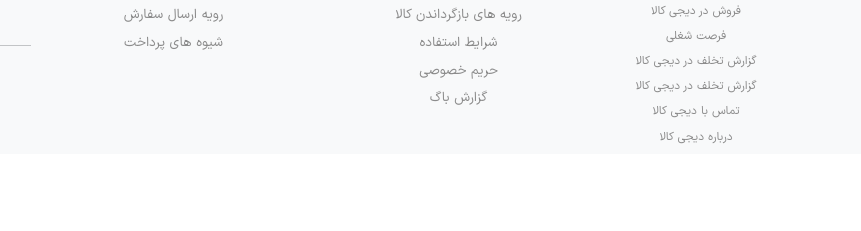
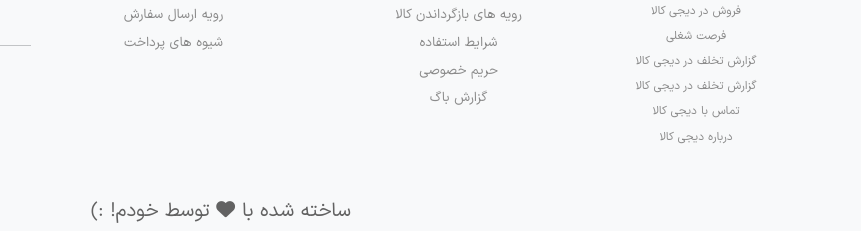
Before and after one commit to Yasinsa386/digikala, a plain HTML site: page index.html in a window 1280 px wide. Shown: the part 4421-4652 px from the top of the page, 419-1280 px from the left. Before the commit the page ends 4575 px from the top, so only its background shows below. Drawn offline with nearby package versions, Linux system fonts and the light colour scheme.

Commit message:
add creator name

```diff
--- a/index.html
+++ b/index.html
@@ -1,5 +1,6 @@
 <!DOCTYPE html>
 <html lang="en">
+
 <head>
   <meta charset="UTF-8" />
   <meta name="viewport" content="width=device-width, initial-scale=1.0" />
@@ -1911,6 +1912,11 @@
           </div>
         </div>
       </div>
+      <div class="row">
+        <div class="col-12 text-center mt-5 font-size-0 text-light-dark">
+          <h5> ساخته شده با <i class="fa fa-heart"></i> توسط خودم! :)</h5>
+        </div>
+      </div>
     </div>
   </footer>
   <!-- End footer -->
```
